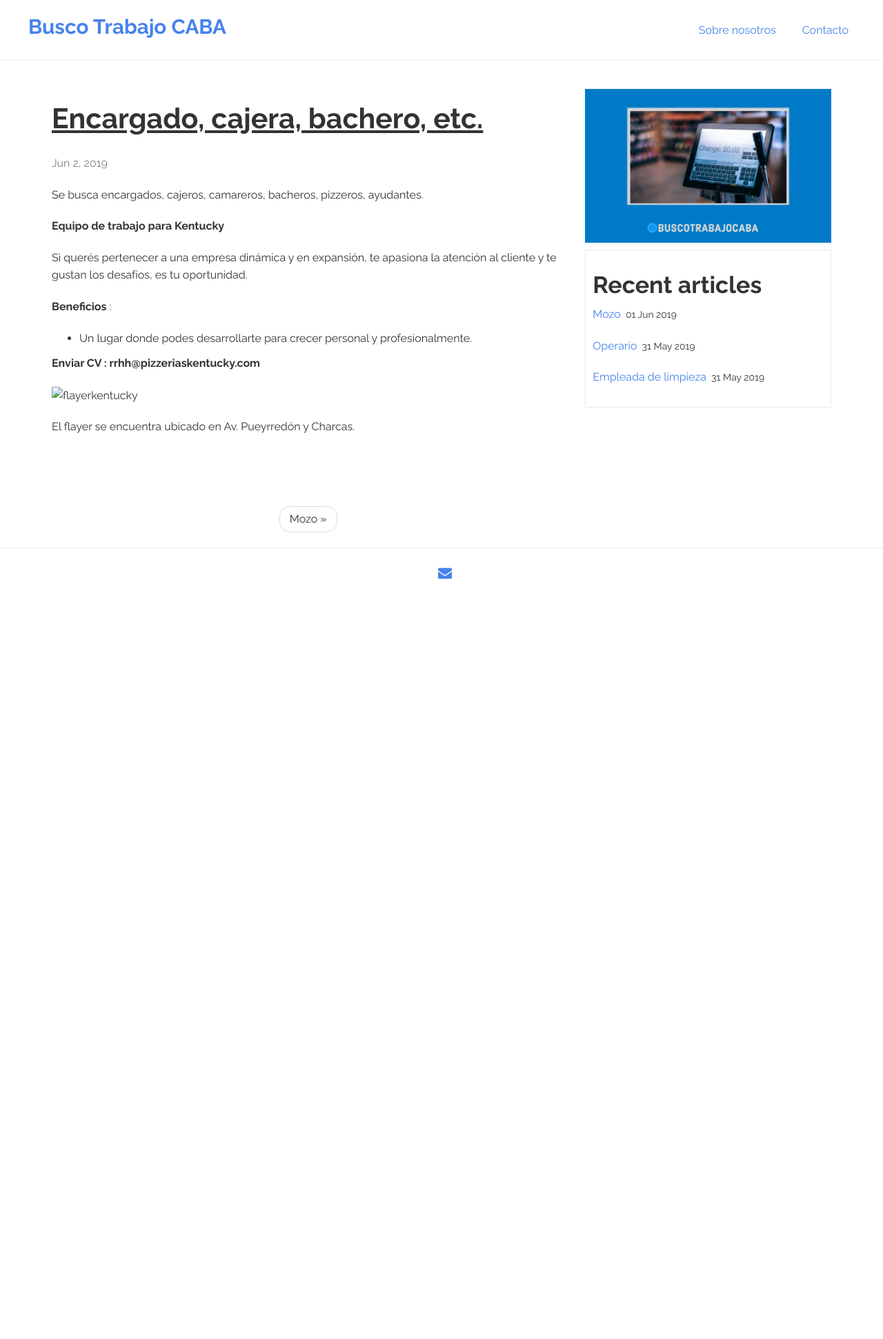
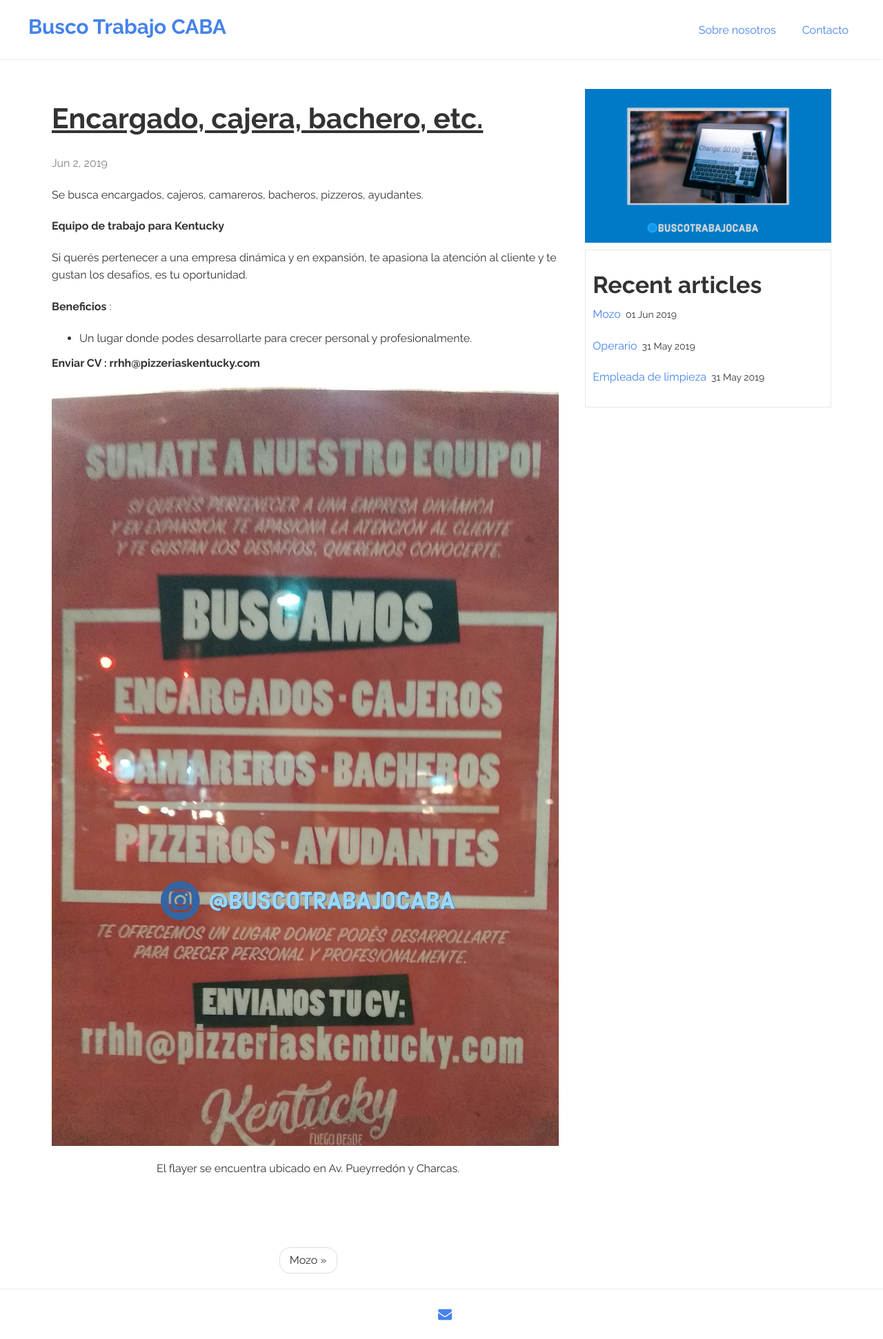
Before and after one commit to Lucas68747/buscotrabajoargentina.github.io, a Jekyll site: the page built from _posts/2019-06-02-kentucky.md, in a window 1280 px wide. Shown: the whole page at 69% size. Built offline with Jekyll 4.4.1, drawn with Linux system fonts in a browser that asks for light colours; before the commit the page ends 900 px from its top, so only the background shows below that.

Commit message:
Update 2019-06-02-kentucky.md

```diff
--- a/_posts/2019-06-02-kentucky.md
+++ b/_posts/2019-06-02-kentucky.md
@@ -18,6 +18,8 @@
 
 **Enviar CV : rrhh@pizzeriaskentucky.com**
 
-![flayerkentucky](/storage/emulated/0/MrHyde/github/buscotrabajoargentina/buscotrabajoargentina.github.io/_posts/flayerkentucky.png)
 
+![flayerkentucky]({{site.baseurl}}/images/flayerkentucky.png)
+
+{: .text-center}
 El flayer se encuentra ubicado en Av. Pueyrredón y Charcas.
```
